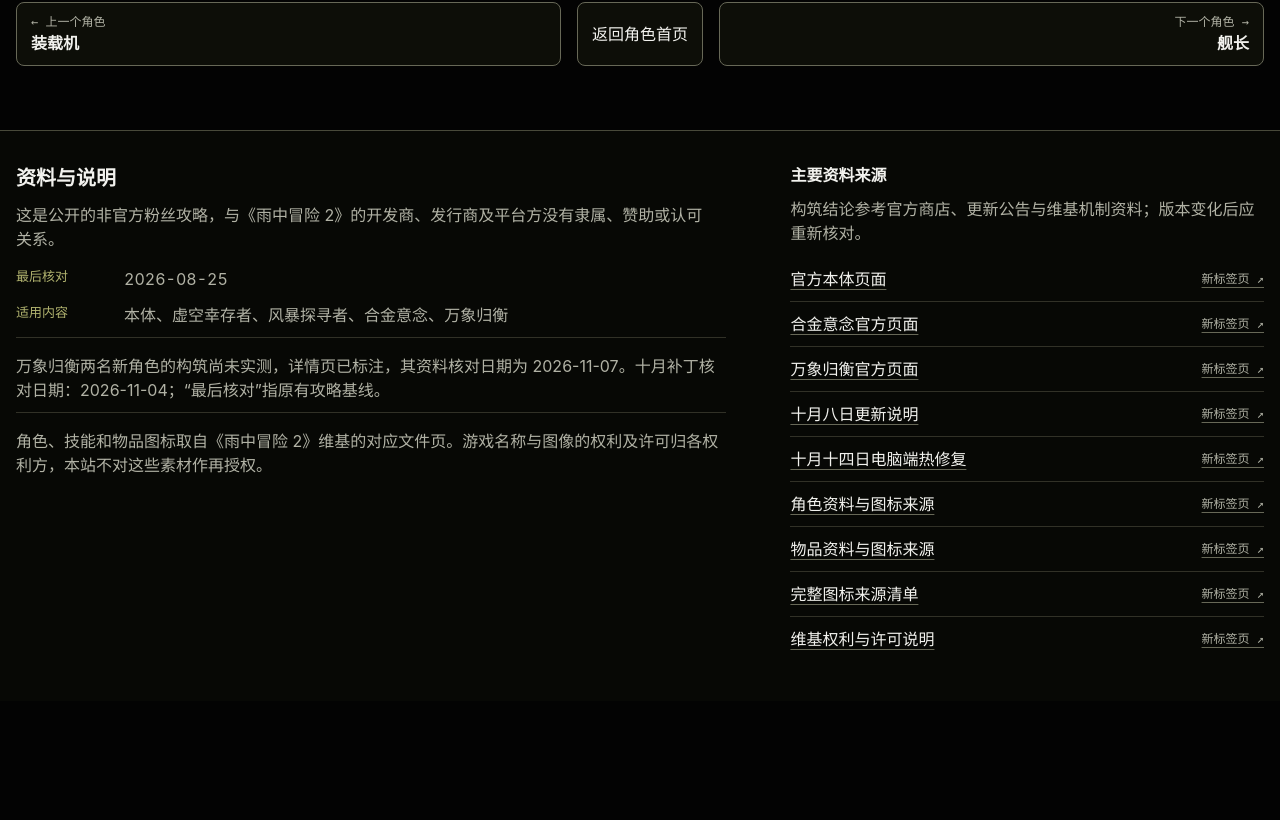
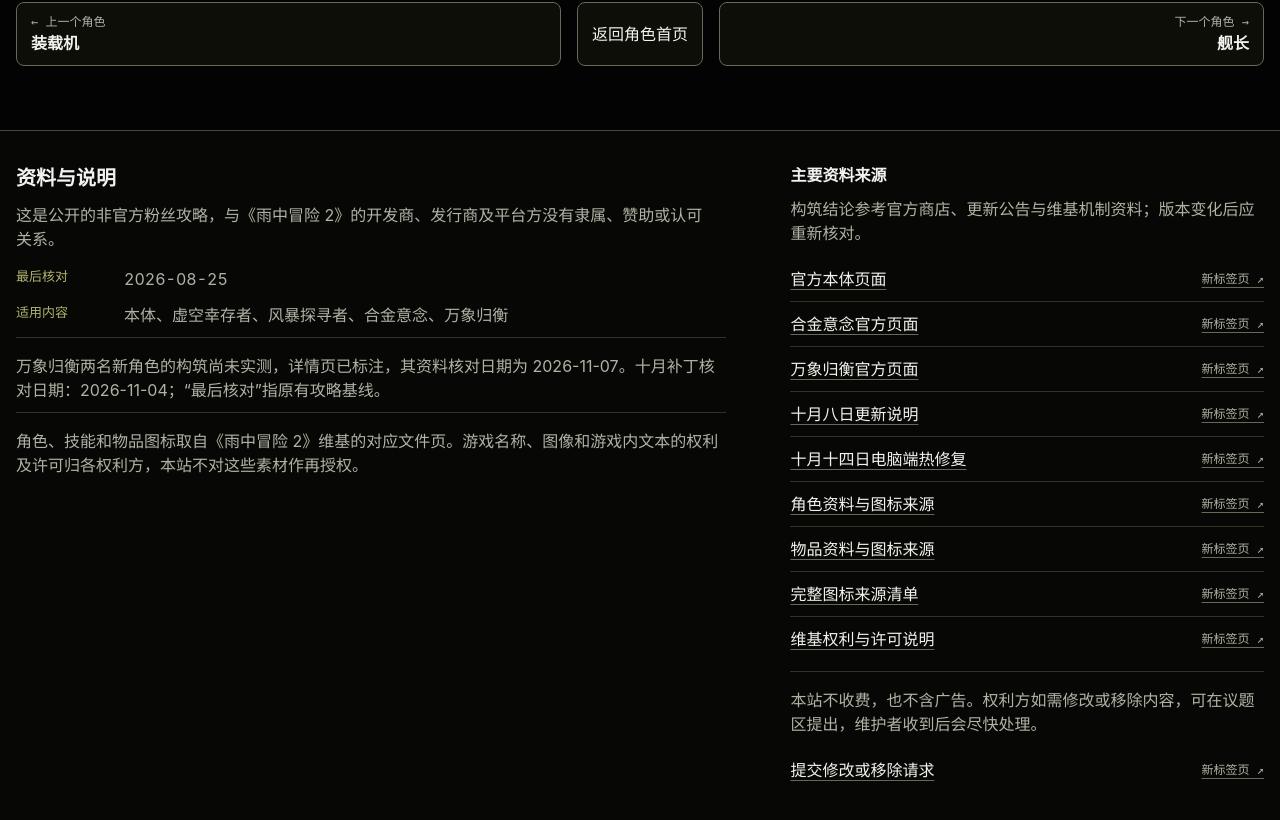
Before and after one commit to citizen204/ror2-build-guide-cn, a React (Vite) app: page /#/survivors/acrid in a window 1280 px wide. Shown: the part 8148-8968 px from the top of the page. Before the commit the page ends 8849 px from the top, so only its background shows below. Built offline with nearby package versions, Linux system fonts and the light colour scheme.

Commit message:
docs: extend rights notice and add removal contact
Cover in-game text in the rights statement, state that the site is free
and ad-free, and give rights holders a way to request changes or removal.

Co-Authored-By: Claude Opus 5.5 <noreply@anthropic.com>

```diff
--- a/src/components/SiteFooter.tsx
+++ b/src/components/SiteFooter.tsx
@@ -20,6 +20,8 @@ const footerSources = footerSourceConfig.map(({ id, label }) => {
 
   return { ...source, displayLabel: label }
 })
+
+const issuesUrl = 'https://github.com/citizen204/ror2-build-guide-cn/issues'
 
 export function SiteFooter() {
   return (
@@ -53,7 +55,7 @@ export function SiteFooter() {
             万象归衡两名新角色的构筑尚未实测，详情页已标注，其资料核对日期为 {siteMetadata.gameTextVerifiedOn}。十月补丁核对日期：{siteMetadata.patchReviewedOn}；“最后核对”指原有攻略基线。
           </p>
           <p className="site-footer__attribution">
-            角色、技能和物品图标取自《雨中冒险 2》维基的对应文件页。游戏名称与图像的权利及许可归各权利方，本站不对这些素材作再授权。
+            角色、技能和物品图标取自《雨中冒险 2》维基的对应文件页。游戏名称、图像和游戏内文本的权利及许可归各权利方，本站不对这些素材作再授权。
           </p>
         </section>
 
@@ -70,6 +72,17 @@ export function SiteFooter() {
               </li>
             ))}
           </ul>
+          <p className="site-footer__attribution">
+            本站不收费，也不含广告。权利方如需修改或移除内容，可在议题区提出，维护者收到后会尽快处理。
+          </p>
+          <ul>
+            <li>
+              <a href={issuesUrl} target="_blank" rel="noreferrer">
+                <span>提交修改或移除请求</span>
+                <span className="site-footer__external-note">新标签页 ↗</span>
+              </a>
+            </li>
+          </ul>
         </section>
       </div>
     </footer>
```
Also changed, not shown: 2 other files (tests, documents, lock files or other folders).
